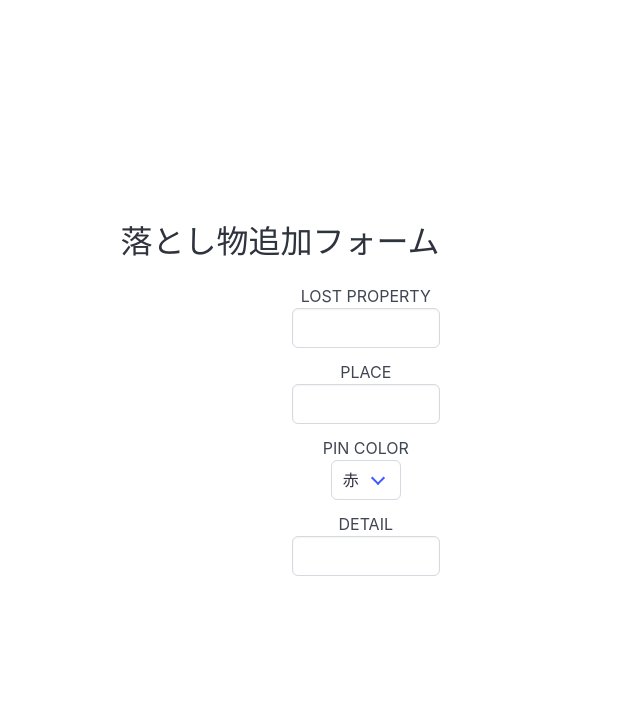
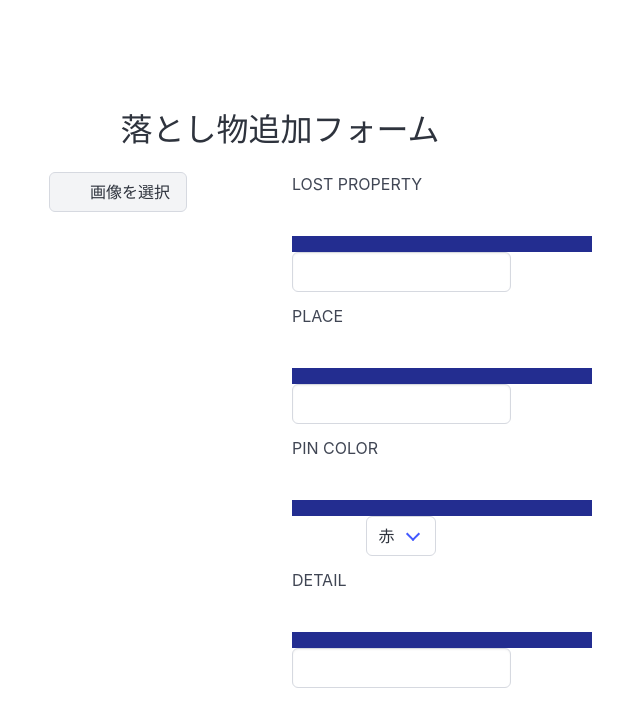
Before and after one commit to jack-app/jackHack2024_G, a React (Vite) app: page / in a window 1280 px wide. Shown: the top 726 px of the page, without its empty margins (360-1000 px from the left). Built offline with nearby package versions, Linux system fonts and the light colour scheme.

Commit message:
[add]画像選択フォーム追加

```diff
--- a/src/features/Form/components/LostForm.jsx
+++ b/src/features/Form/components/LostForm.jsx
@@ -10,22 +10,32 @@ const LostForm = () => {
       </h1>
       <div class = "columns">
         <div class = "column is-6">
-          {/*後ほど写真フォーム追加*/}
+          <div class="file">
+            <label class="file-label">
+              <input class="file-input" type="file" name="photo" />
+              <span class="file-cta">
+                <span class="file-icon">
+                  <i class="fas fa-upload"></i>
+                </span>
+                <span class="file-label">画像を選択</span>
+              </span>
+            </label>
+          </div>
         </div>
         <div class = "column is-6">
-          <h2>LOST PROPERTY</h2>
+          <h2 class = "info">LOST PROPERTY</h2>
           <div class="field">
             <div class="control">
               <input class="input" type="text"/>
             </div>
           </div>
-          <h2>PLACE</h2>
+          <h2 class = "info">PLACE</h2>
           <div class="field">
             <div class="control">
               <input class="input" type="text"/>
             </div>
           </div>
-          <h2>PIN COLOR</h2>
+          <h2 class = "info">PIN COLOR</h2>
           <div class="field">
             <div class="control">
               <div class="select">
@@ -40,7 +50,7 @@ const LostForm = () => {
               </div>
             </div>
           </div>
-          <h2>DETAIL</h2>
+          <h2 class = "info">DETAIL</h2>
           <div class="field">
             <div class="control">
               <input class="input" type="text"/>
--- a/src/features/Form/styles/LostForm.css
+++ b/src/features/Form/styles/LostForm.css
@@ -1,4 +1,17 @@
 /* .title1{
     color:#232D90;
     font-family:"Luckiest Guy";
+    text-align: left;
 } */
+
+    .info{
+        background: linear-gradient(transparent 80%,#232D90 0%);
+        text-align: left;
+        height: 80px;
+        width: 300px;
+    }
+
+    .container{
+        margin-left: 0;
+        margin-right: 0;
+    }
```
